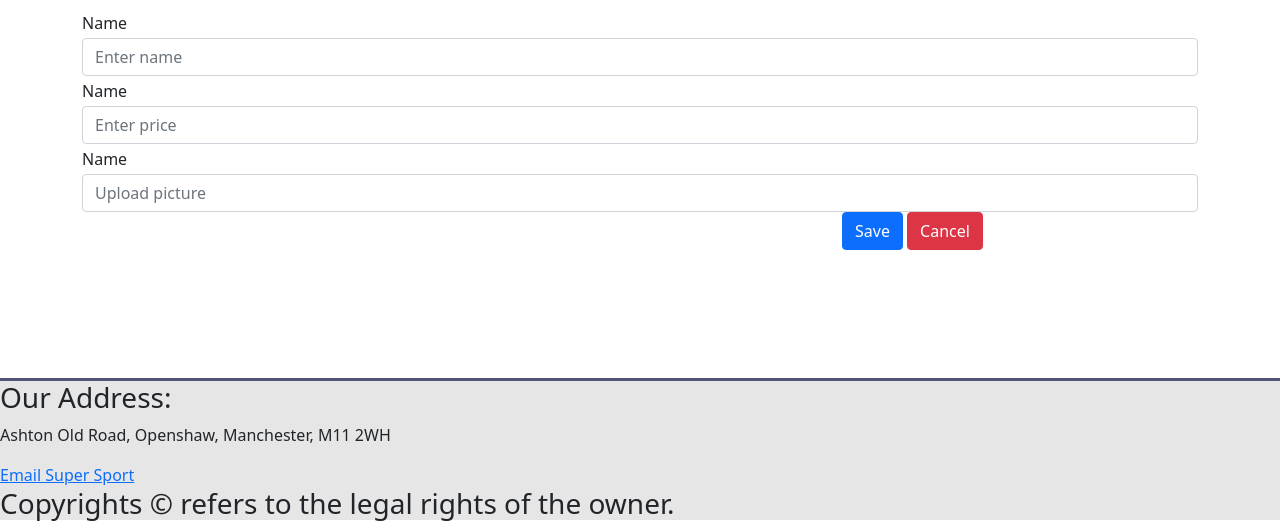
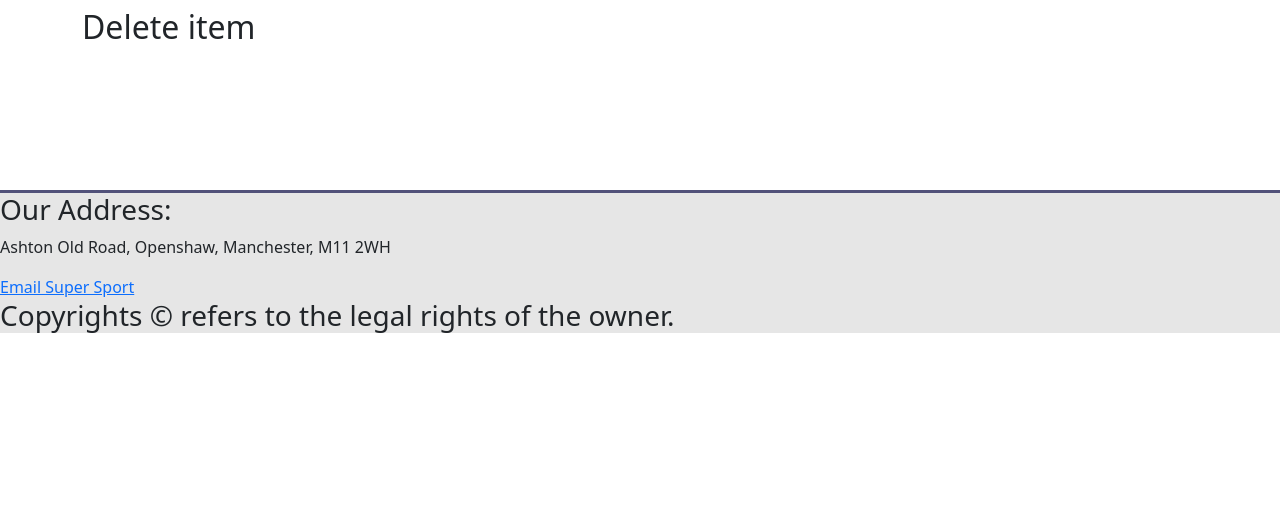
Before and after one commit to uumarabid/UmarDatabaseDrivenWebsite, a PHP site: page /Delete.php in a window 1280 px wide. Shown: the part 58-579 px from the top of the page. Run offline with PHP 8.4, Linux system fonts and the light colour scheme; the visitor is signed in with stand-in values (Sample User, id 1); data that the repository does not hold is empty.

Commit message:
add form element and h2

```diff
--- a/Delete.php
+++ b/Delete.php
@@ -80,39 +80,11 @@ if (!isset($_SESSION['username'])) {
             <main class="mt-2">
                 <div class="row">
                     <div class="col-md-12">
-                        <div class="form-group">
-                            <label for="toyName">Name</label>
-                            <input type="text" class="form-control" id="toyName" name="toyName"
-                                   aria-describedby="toyName" placeholder="Enter name"
-                                   value="<?= $row['name'] ?>" />
-                        </div>
-                        <div class="form-group">
-                            <label for="toyPrice">Name</label>
-                            <input type="text" class="form-control" id="toyPrice" name="toyPrice"
-                                   aria-describedby="toyPrice" placeholder="Enter price"
-                                   value="<?= $row['price'] ?>" />
-                        </div>
-                        <div class="form-group">
-                            <label for="toyPicture">Name</label>
-                            <input type="text" class="form-control" id="toyPicture" name="toyPicture"
-                                   aria-describedby="toyPicture" placeholder="Upload picture"
-                                   value="<?= $row['picture'] ?>" />
-                        </div>
+                        <h2> Delete item </h2>
+                        <form method="post">
 
+                        </form>
 
-
-
-                        <div class="row">
-                            <div class="col-md-8">
-
-                            </div>
-                            <div class="col-md-4">
-                                <button type="submit" class="btn btn-primary" name="saveButton" id="saveButton">Save</button>
-                                <a class="btn btn-danger" href="welcome.php"> Cancel </a>
-
-                            </div>
-
-                        </div>
 
                     </div>
 
--- a/EditItem.php
+++ b/EditItem.php
@@ -97,6 +97,8 @@ if (!isset($_SESSION['username'])) {
             <main class="mt-2">
                 <div class="row">
                     <div class="col-md-12">
+                        <h2> Edit item </h2>
+                        <form method="post">
                             <div class="form-group">
                                 <label for="toyName">Name</label>
                                 <input type="text" class="form-control" id="toyName" name="toyName"
@@ -130,7 +132,7 @@ if (!isset($_SESSION['username'])) {
                                 </div>
 
                             </div>
-
+                        </form>
                     </div>
 
                 </div>
```
Lines whose indentation alone changed are shown as unchanged.
